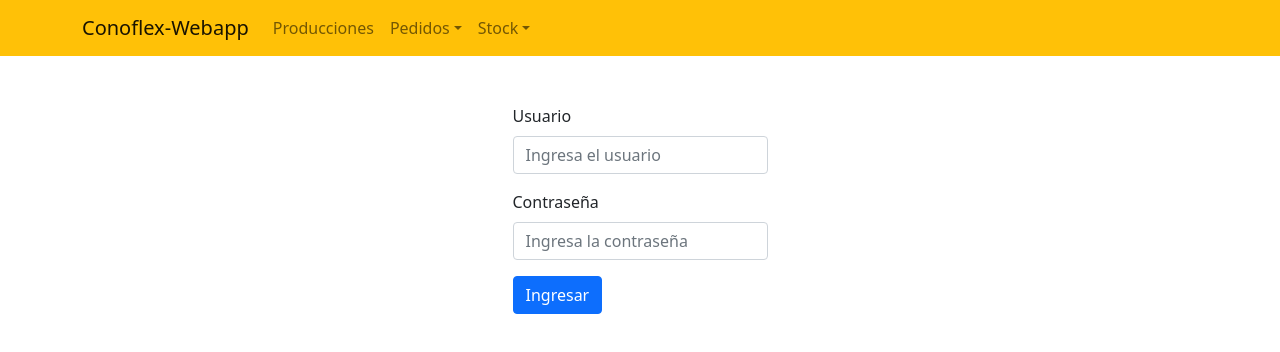
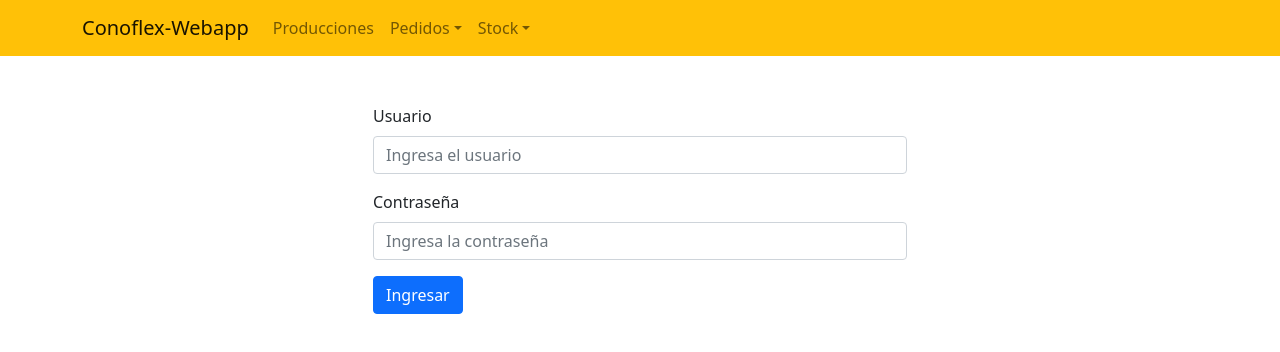
Before and after one commit to 4ndr35/conoflex-webapp, a React (Create React App) app: page / in a window 1280 px wide. Shown: the top 352 px of the page. Built offline with nearby package versions, Linux system fonts and the light colour scheme; no server answers.

Commit message:
making better

```diff
--- a/src/Core.js
+++ b/src/Core.js
@@ -1,5 +1,5 @@
 import React, { useState } from "react";
-import NavbarComponent from "./components/Enrutador.js";
+import Enrutador from "./components/Enrutador.js";
 
 function Core() {
   const [userName, setUserName] = useState("");
@@ -8,7 +8,7 @@ function Core() {
 
   return (
     <div>
-      <NavbarComponent
+      <Enrutador
         userName={userName}
         setUserName={setUserName}
         password={password}
--- a/src/components/Enrutador.js
+++ b/src/components/Enrutador.js
@@ -1,6 +1,5 @@
 import React from "react";
 import { BrowserRouter as Router, Switch, Route } from "react-router-dom";
-import NavbarComponent from "./NavbarComponent";
 
 import Home from "../pages/Home";
 import LoadOrder from "../pages/orders/LoadOrder";
@@ -17,12 +16,6 @@ import Login from "../pages/Login";
 export default function Enrutador(props) {
   return (
     <Router>
-      {props.loginStatus ? (
-        <NavbarComponent />
-      ) : (
-        ""
-      )}
-
       <Switch>
         {/* ORDERS */}
         <Route path="/load-order">
--- a/src/pages/Login.js
+++ b/src/pages/Login.js
@@ -31,7 +31,7 @@ export default function Login(props) {
     <div className="mt-5">
       <div className="container">
         {!props.loginStatus ? (
-          <Form className="container w-25">
+          <Form className="container w-50">
             <Form.Group className="mb-3" controlId="formBasicEmail">
               <Form.Label>Usuario</Form.Label>
               <Form.Control
```
